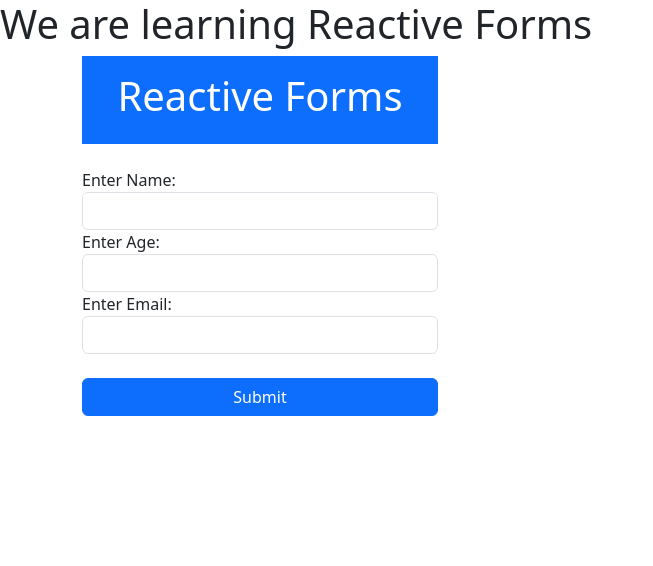
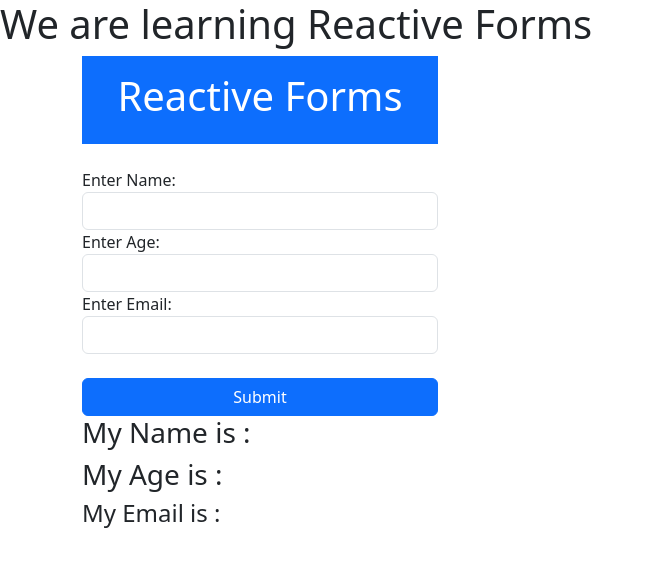
Before and after one commit to asadullahjamil0/reactive-froms, an Angular app: page / in a window 1280 px wide. Shown: the top 566 px of the page, without its empty margins (0-653 px from the left). Built offline with nearby package versions, Linux system fonts and the light colour scheme.

Commit message:
Minor Additions.

```diff
--- a/src/app/app.component.html
+++ b/src/app/app.component.html
@@ -26,7 +26,9 @@
         </div>
 
       </form>
-
+      <h3>My Name is : {{myName}}</h3>
+      <h3>My Age is : {{myAge}}</h3>
+      <h4>My Email is : {{myEmail}}</h4>
     </div>
   </div>
 </div>
--- a/src/app/app.component.ts
+++ b/src/app/app.component.ts
@@ -16,11 +16,15 @@ export class AppComponent {
     email: new FormControl('')
   });
 
-
+  public myName:any = "";
+  public myAge:any = "";
+  public myEmail:any = "";
   handleSubmit() {
     console.log(this.signUp.value.name);
     console.log(this.signUp.value.age);
     console.log(this.signUp.value.email);
-
+    this.myName = this.signUp.value.name;
+    this.myAge = this.signUp.value.age;
+    this.myEmail = this.signUp.value.email;
   }
 }
```
